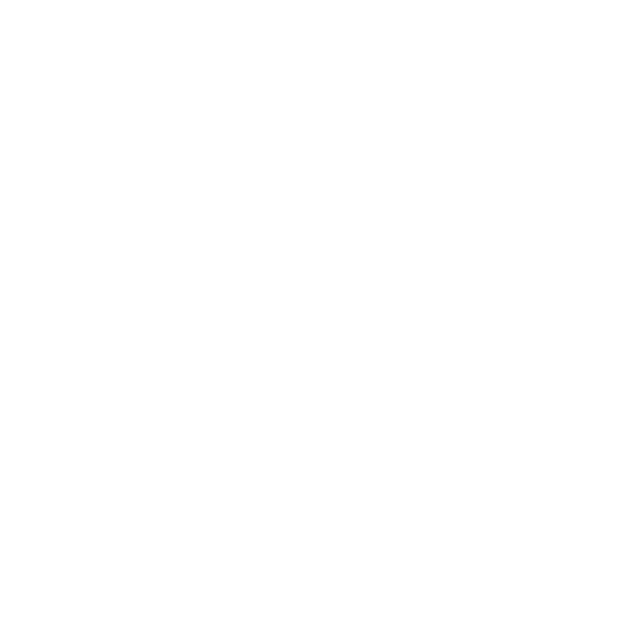
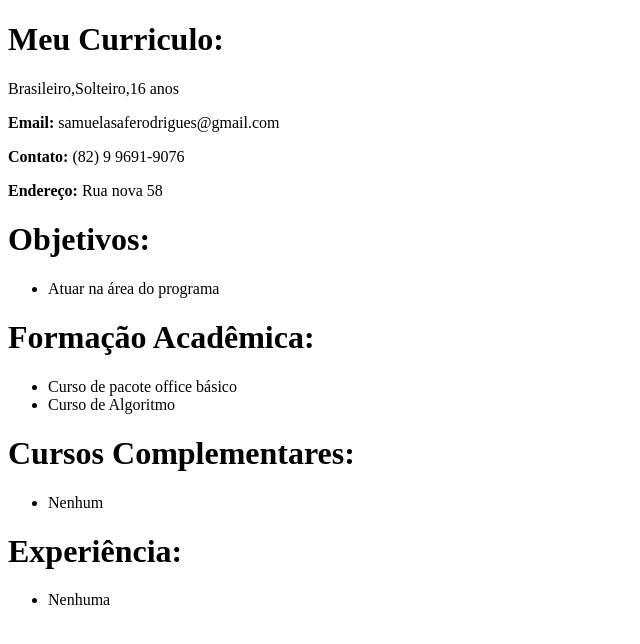
Before and after one commit to Cavalcante355/codificacao-front-end, a plain HTML site: page aula_02/curriculo.html in a window 1280 px wide. Shown: the whole page, without its empty margins (0-640 px from the left). Drawn offline with Linux system fonts and the light colour scheme.

Commit message:
Adicionando novo repositorio

```diff
--- a/aula_02/curriculo.html
+++ b/aula_02/curriculo.html
@@ -1,10 +1,35 @@
 <!DOCTYPE html>
 <html>
+
 <head>
     <meta charset="UTF-8">
     <title>Meu currículo</title>
 </head>
+
 <body>
+    <h1>Meu Curriculo:</h1>
+    <p>Brasileiro,Solteiro,16 anos</p>
+    <p><strong>Email:</strong> samuelasaferodrigues@gmail.com</p>
+    <p><strong>Contato:</strong> (82) 9 9691-9076</p>
+    <p><strong>Endereço:</strong> Rua nova 58</p>
+    <h1>Objetivos:</h1>
+    <ul>
+        <li>Atuar na área do programa</li>
+    </ul>
 
+    <h1>Formação Acadêmica:</h1>
+    <ul>
+        <li>Curso de pacote office básico</li>
+        <li>Curso de Algoritmo</li>
+    </ul>
+    <h1>Cursos Complementares:</h1>
+    <ul>
+        <li>Nenhum</li>
+    </ul>
+    <h1>Experiência:</h1>
+    <ul>
+        <li>Nenhuma</li>
+    </ul>
 </body>
+
 </html>
```
Lines whose indentation alone changed are shown as unchanged.
